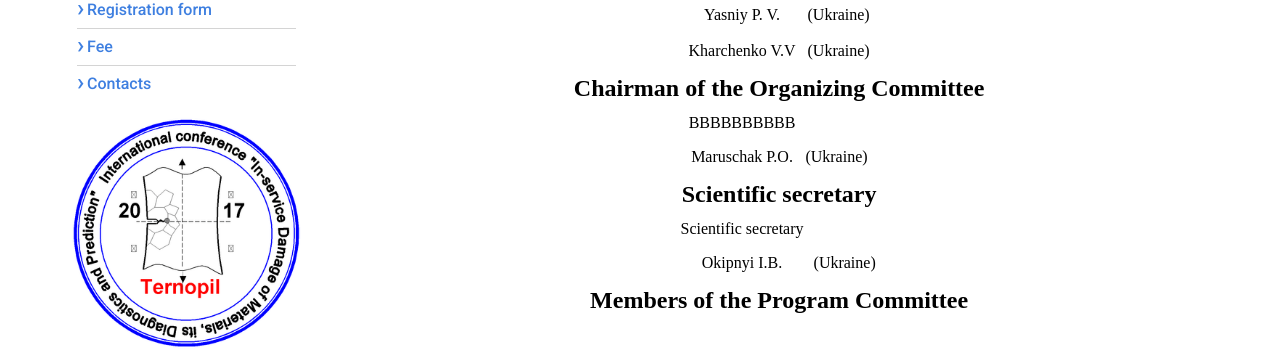
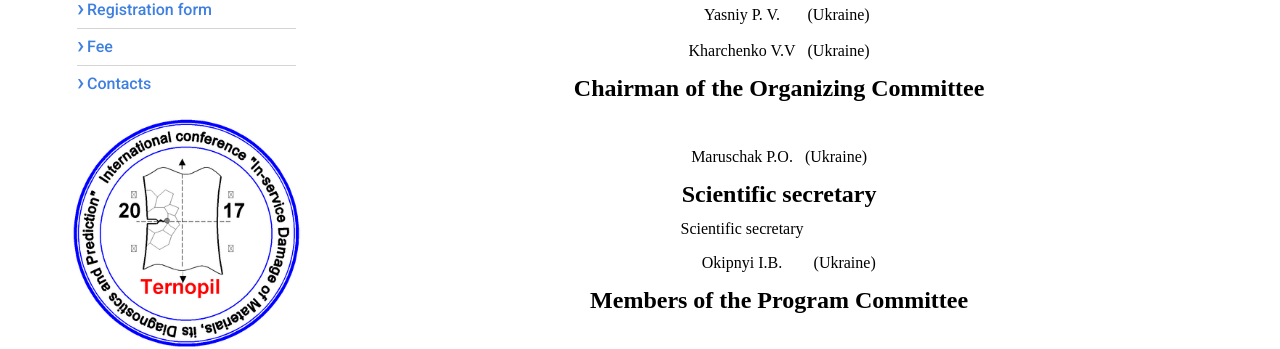
Before and after one commit to m-tetiana/m-tetiana.github.io, a Jekyll site: the page built from programmcommittee.md, in a window 1280 px wide. Shown: the part 425-774 px from the top of the page. Built offline with Jekyll 4.4.1, drawn with Linux system fonts in a browser that asks for light colours.

Commit message:
Update programmcommittee.md

```diff
--- a/programmcommittee.md
+++ b/programmcommittee.md
@@ -13,7 +13,7 @@ permalink: /programmcommittee/
 
 ## Chairman of the Organizing Committee ##
 
-| BBBBBBBBBB |  |
+|  |  |
 | ------ | ----------- |
 | Maruschak P.O. | (Ukraine) |
 
```
